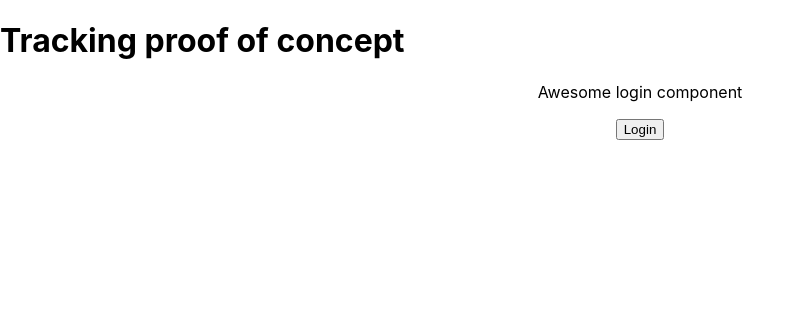
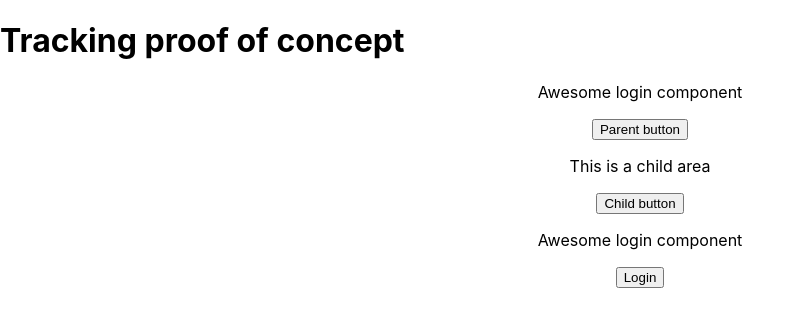
Before and after one commit to glemmal/tracking-proof-of-concept, a React (Create React App) app: page / in a window 1280 px wide. Shown: the top 326 px of the page, without its empty margins (0-804 px from the left). Built offline with nearby package versions, Linux system fonts and the light colour scheme.

Commit message:
add: more complex example

```diff
--- a/src/components/Login.js
+++ b/src/components/Login.js
@@ -1,14 +1,20 @@
 import React from 'react';
 
-import { ZoneProvider } from '../providers/tracking-page-provider';
+import { PageProvider } from '../providers/tracking-page-provider';
 
 import LoginArea from './LoginArea';
+import SignupArea from './SignupArea';
 
 const Login = () => {
   return (
-    <ZoneProvider name={'page'} value={'login'}>
-      <LoginArea />
-    </ZoneProvider>
+    <div>
+      <PageProvider page="login">
+        <LoginArea />
+      </PageProvider>
+      <PageProvider page="signup">
+        <SignupArea />
+      </PageProvider>
+    </div>
   );
 }
 
--- a/src/components/LoginArea.js
+++ b/src/components/LoginArea.js
@@ -1,14 +1,15 @@
 import React from 'react';
 import { createZone } from '../lib';
 
-import { ZoneContext as PageContext } from '../providers/tracking-page-provider';
+import { PageContext } from '../providers/tracking-page-provider';
 
 const LoginArea = () => {
-  const { ZoneProvider, ZoneConsumer } = createZone();
+  const { ZoneProvider, ZoneConsumer, ZoneContext } = createZone();
+  const { ZoneProvider: ChildZoneProvider, ZoneConsumer: ChildZoneConsumer } = createZone();
 
   return (
     <div>
-      <ZoneProvider parentZone={PageContext} name={'section'} value={'login-area'}>
+      <ZoneProvider parentContext={PageContext} name={'section'} value={'login-area'}>
         <div>
           <p>Awesome login component</p>
           <ZoneConsumer>
@@ -17,9 +18,20 @@ const LoginArea = () => {
                 dispatch({
                   action: 'click'
                 })
-              }}>Login</button>
+              }}>Parent button</button>
             )}
           </ZoneConsumer>
+          <ChildZoneProvider parentContext={ZoneContext} name={'atom'} value={'login-child-area'}>
+            <p>This is a child area</p>
+            <ChildZoneConsumer>{(dispatch) => (
+              <button onClick={() => {
+                dispatch({
+                  action: 'click'
+                })
+              }}>Child button</button>
+            )}
+            </ChildZoneConsumer>
+          </ChildZoneProvider>
         </div>
       </ZoneProvider>
     </div>
--- /dev/null
+++ b/src/components/SignupArea.js
@@ -0,0 +1,29 @@
+import React from 'react';
+import { createZone } from '../lib';
+
+import { PageContext } from '../providers/tracking-page-provider';
+
+const SignupArea = () => {
+  const { ZoneProvider, ZoneConsumer } = createZone();
+
+  return (
+    <div>
+      <ZoneProvider parentContext={PageContext} name={'section'} value={'signup-area'}>
+        <div>
+          <p>Awesome login component</p>
+          <ZoneConsumer>
+            {(dispatch) => (
+              <button onClick={() => {
+                dispatch({
+                  action: 'click'
+                })
+              }}>Login</button>
+            )}
+          </ZoneConsumer>
+        </div>
+      </ZoneProvider>
+    </div>
+  )
+};
+
+export default SignupArea;
--- a/src/lib/index.js
+++ b/src/lib/index.js
@@ -13,8 +13,8 @@ const TrackingRootProvider = ({ children, onEvent }) => {
 const createZone = () => {
   const ZoneContext = createContext();
 
-  const ZoneProvider = ({ parentZone = TrackingRootContext, name, value, children}) => {
-    const parentDispatch = useContext(parentZone);
+  const ZoneProvider = ({ parentContext = TrackingRootContext, name, value, children}) => {
+    const parentDispatch = useContext(parentContext);
     const dispatch = (event) => {
       parentDispatch({
         ...event,
--- a/src/providers/tracking-page-provider.js
+++ b/src/providers/tracking-page-provider.js
@@ -1,8 +1,15 @@
+import React from 'react';
 import { createZone } from '../lib';
 
-const { ZoneContext, ZoneProvider } = createZone();
+const { ZoneContext: PageContext, ZoneProvider } = createZone();
+
+const PageProvider = ({ children, page }) => (
+  <ZoneProvider name="page" value={page}>
+    {children}
+  </ZoneProvider>
+);
 
 export {
-  ZoneContext,
-  ZoneProvider
+  PageContext,
+  PageProvider
 };
```
